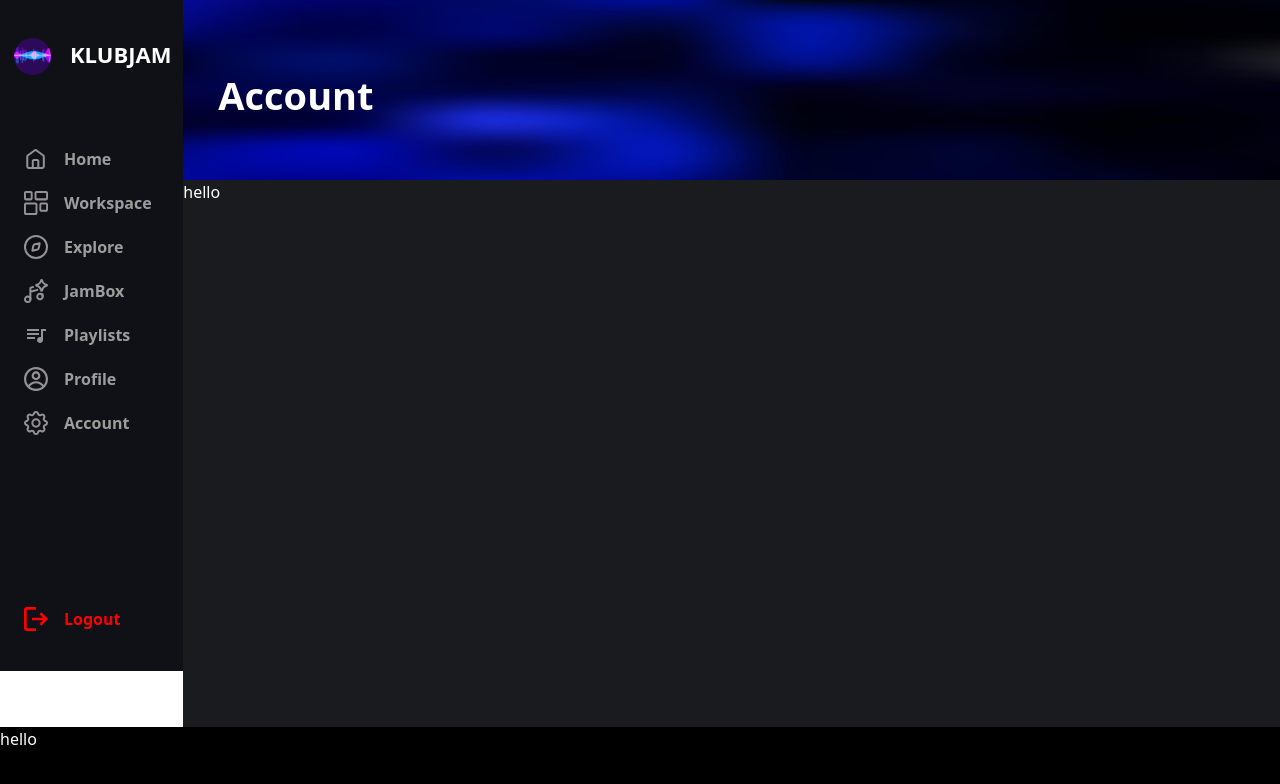
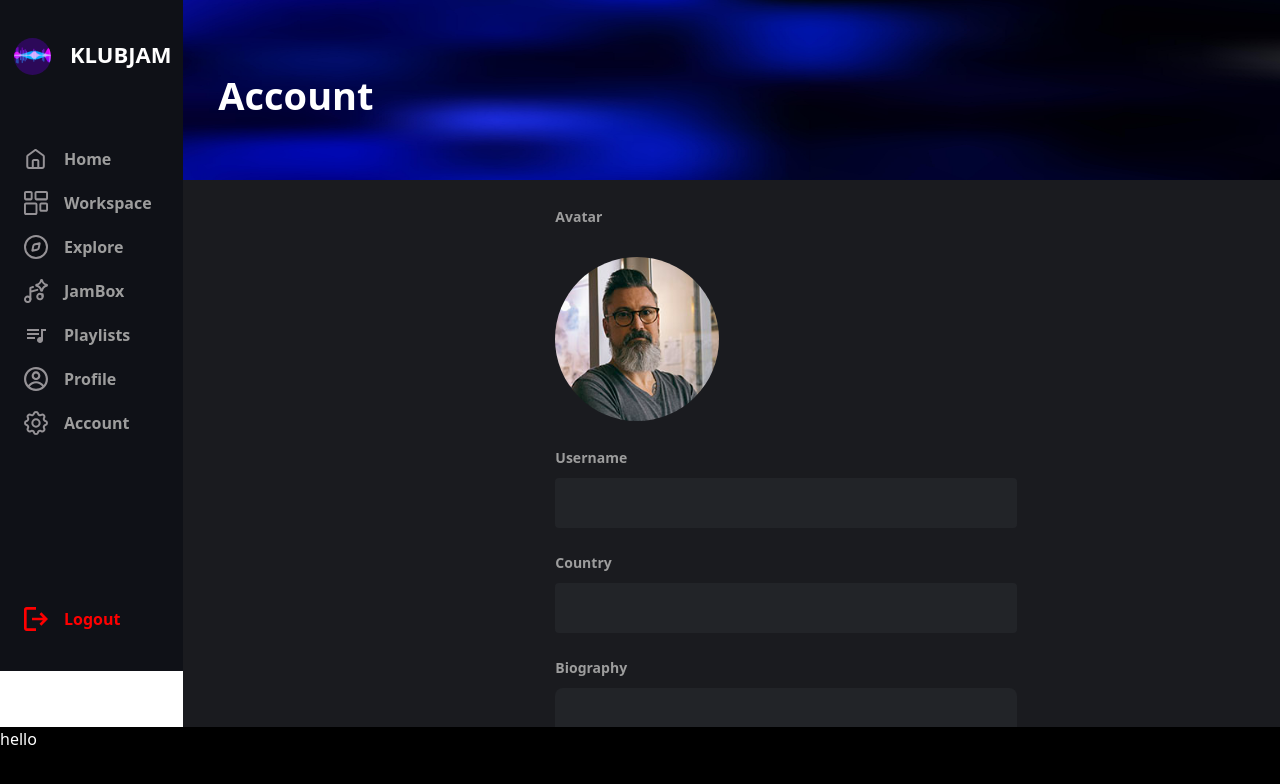
Before and after one commit to Abbas-Kanj/KLUBJAM, a React (Vite) app in the folder client/: page /Account in a window 1280 px wide. Shown: the top 784 px of the page. Built offline with nearby package versions, Linux system fonts and the light colour scheme.

Commit message:
account page done

```diff
--- a/client/src/pages/Account/index.tsx
+++ b/client/src/pages/Account/index.tsx
@@ -1,4 +1,6 @@
 import bgHeader from "../../assets/Navbar/images/dark-blue-blur-background-vector.jpg";
+import defaultLogo from "../../assets/Navbar/images/Ellipse 38.svg";
+
 const Account = () => {
   return (
     <div className="flex flex-col w-[1316px] bg-backgroundDark overflow-x-hidden overflow-scroll">
@@ -13,8 +15,105 @@ const Account = () => {
           Account
         </h1>
       </div>
-      <div className="flex flex-col relative ">
-        <h1>hello</h1>
+      <div className="flex flex-col relative mt-[26px] ml-[372px]">
+        <h2 className="text-greyText font-semibold text-[14px]">Avatar</h2>
+        <img
+          src={defaultLogo}
+          alt=""
+          className="w-[164px] h-[164px] mb-[26px] mt-[30px]"
+        />
+        <div className="flex flex-col gap-[24px] mb-[50px]">
+          <div className="flex flex-col gap-[10px]">
+            <label
+              htmlFor=""
+              className="font-semibold text-[14px] text-greyText"
+            >
+              Username
+            </label>
+            <input
+              type="text"
+              className="bg-inputBox w-[462px] h-[50px] rounded"
+            />
+          </div>
+          <div className="flex flex-col gap-[10px]">
+            <label
+              htmlFor=""
+              className="font-semibold text-[14px] text-greyText"
+            >
+              Country
+            </label>
+            <input
+              type="text"
+              className="bg-inputBox w-[462px] h-[50px] rounded"
+            />
+          </div>
+          <div className="flex flex-col gap-[10px]">
+            <label
+              htmlFor=""
+              className="font-semibold text-[14px] text-greyText"
+            >
+              Biography
+            </label>
+            <textarea
+              name=""
+              id=""
+              className=" bg-inputBox rounded-lg w-[462px] h-[200px] p-2"
+            ></textarea>
+            <div className="border border-solid border-greyText w-[462px] mt-[38px] mb-[40px]"></div>
+            <div className="flex flex-col gap-[10px]">
+              <label
+                htmlFor=""
+                className="font-semibold text-[14px] text-greyText"
+              >
+                Fullname
+              </label>
+              <input
+                type="text"
+                className="bg-inputBox w-[462px] h-[50px] rounded"
+              />
+            </div>
+            <div className="flex flex-col gap-[10px]">
+              <label
+                htmlFor=""
+                className="font-semibold text-[14px] text-greyText"
+              >
+                Email Address
+              </label>
+              <input
+                type="text"
+                className="bg-inputBox w-[462px] h-[50px] rounded"
+              />
+            </div>
+            <div className="flex flex-col gap-[10px]">
+              <label
+                htmlFor=""
+                className="font-semibold text-[14px] text-greyText"
+              >
+                Phone Number
+              </label>
+              <input
+                type="text"
+                className="bg-inputBox w-[462px] h-[50px] rounded"
+              />
+            </div>
+            <div className="flex flex-col gap-[10px]">
+              <label
+                htmlFor=""
+                className="font-semibold text-[14px] text-greyText"
+              >
+                Date of Birth
+              </label>
+              <input
+                type="text"
+                className="bg-inputBox w-[462px] h-[50px] rounded"
+              />
+            </div>
+            <div className="border border-solid border-greyText w-[462px] mt-[38px] mb-[40px]"></div>
+            <button className="w-[146px] rounded-xl text-primary border border-solid border-primary bg-background font-medium text-[14px] pt-[8px] pb-[8px] pr-[25px] pl-[25px] text-center">
+              Save Changes
+            </button>
+          </div>
+        </div>
       </div>
     </div>
   );
```
